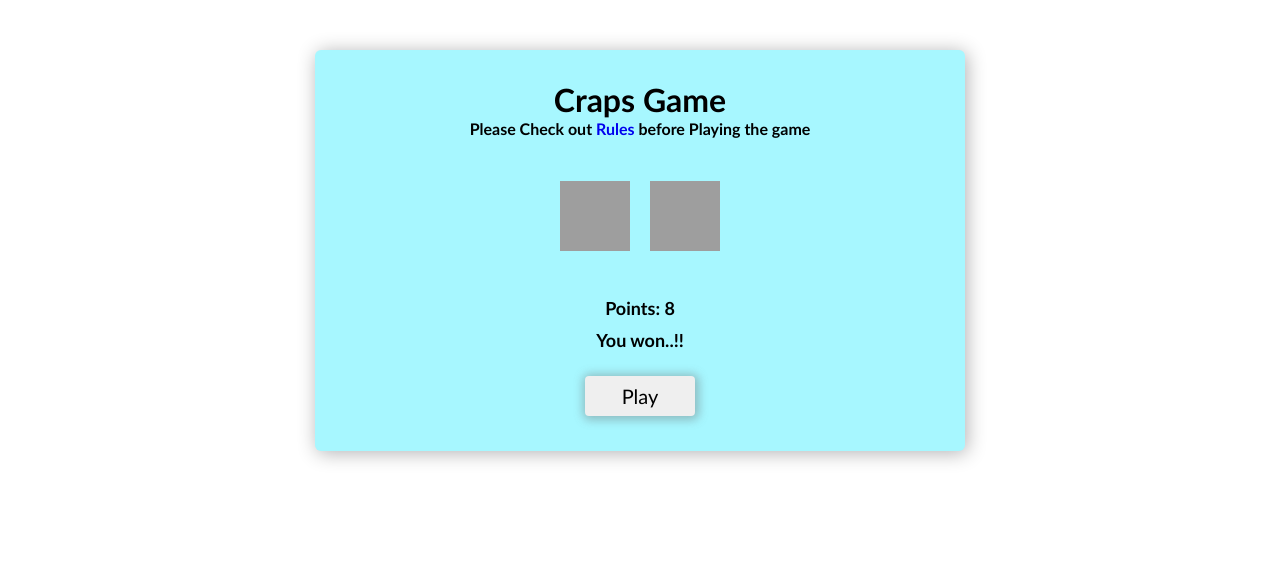
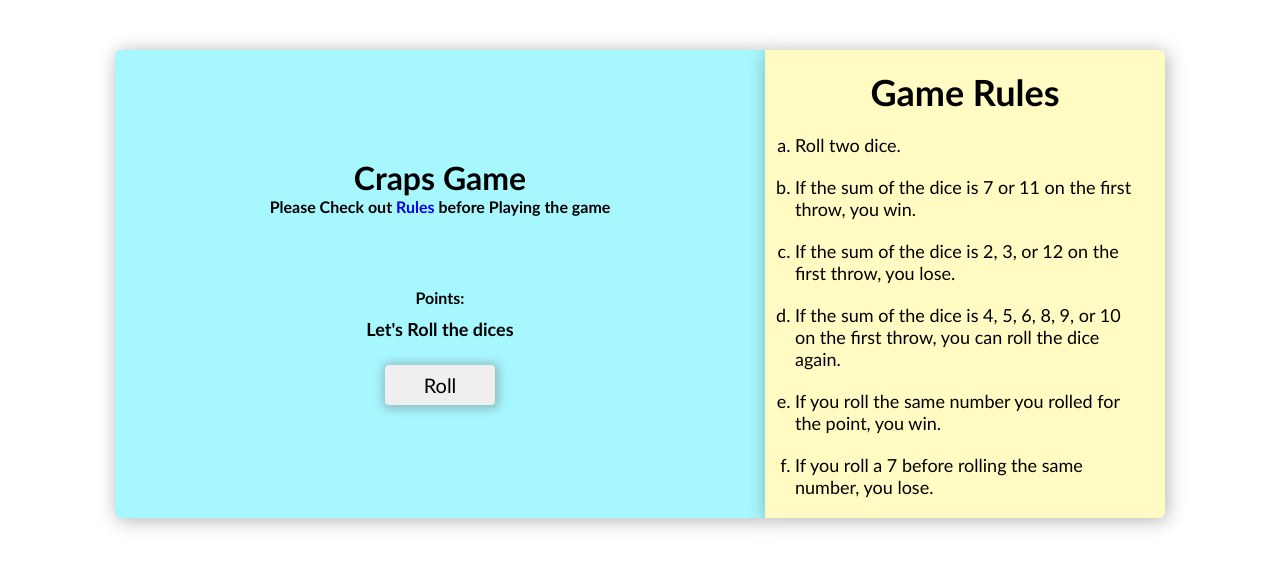
Before and after one commit to aqib-nawaz/NAVTTC-cit-web-batch-3, a PHP site: page / in a window 1280 px wide. Shown: the top 568 px of the page. Run offline with PHP 8.4, Linux system fonts and the light colour scheme; grey boxes are pictures that could not be loaded.

Commit message:
task completed

```diff
--- a/projects/3-javascript-projects/8-craps/apps.js
+++ b/projects/3-javascript-projects/8-craps/apps.js
@@ -0,0 +1,94 @@
+let dice_1_img = document.createElement('img');
+let dice_2_img = document.createElement('img');
+
+let message = document.getElementById('message');
+let points = document.getElementById('points')
+
+let dices = [1, 2, 3, 4, 5, 6];
+let rollCount = 0;
+
+
+
+
+let showDice = () => {
+
+    let _1st_dice = getRandomDice();
+    let _2nd_dice = getRandomDice();
+
+    dice_1_img.src = `./images/${_1st_dice}.png`;
+    dice_2_img.src = `./images/${_2nd_dice}.png`;
+
+
+    let dice_img_container = document.getElementById('dice-img-container');
+
+    dice_img_container.appendChild(dice_1_img);
+    dice_img_container.appendChild(dice_2_img);
+
+
+
+    if( rollCount == 0) {
+        firstRollLogic( _1st_dice, _2nd_dice )
+
+    } else {
+        secondRollLogic( _1st_dice, _2nd_dice )
+    }
+}
+
+
+
+
+let getRandomDice = () => {
+    let randIndex = Math.floor(Math.random() * 6);
+
+    return dices[randIndex];
+}
+
+
+
+
+let firstRollLogic = ( value1, value2) => {
+    let sum = value1 + value2;
+
+    if(sum == 7 || sum == 11){
+        message.textContent = "YOU WIN!!"
+        message.style.color = "green";
+        rollCount = 0;
+
+    } else if( sum == 2 || sum == 3 || sum == 12){
+        message.textContent = "YOU Lost";
+        message.style.color = "red";
+
+    } else {
+        message.textContent = `Roll again till you get same points,
+                                or If 7 you will lost`;
+        message.style.color = "blue";
+        points.textContent = sum;
+
+        rollCount++
+    }
+
+}
+
+
+
+let secondRollLogic = (value1, value2) => {
+    let sum = value1 + value2;
+
+    if( sum == points.textContent){
+        message.textContent = "Points Matched, YOU WIN!!"
+        message.style.color = "green";
+
+    } else if(sum == 7){
+        message.textContent = "It is 7, YOU LOST";
+        message.style.color = "red";
+
+    } else{
+        message.textContent = `Roll again till you get same points,
+                                or If 7 you will lost`;
+        message.style.color = "blue";
+    }
+}
+document.getElementById('play-btn').onclick = function () {
+        showDice();
+
+}
--- a/projects/3-javascript-projects/8-craps/index.html
+++ b/projects/3-javascript-projects/8-craps/index.html
@@ -1,5 +1,6 @@
 <!DOCTYPE html>
 <html lang="en">
+
 <head>
     <meta charset="UTF-8">
     <meta http-equiv="X-UA-Compatible" content="IE=edge">
@@ -7,26 +8,40 @@
     <link rel="stylesheet" href="./styles.css">
     <title>Game of Craps</title>
 </head>
+
 <body>
     <div id="container">
+        <div id="main-container">
             <div id="about">
                 <h1>Craps Game</h1>
                 <span id="hr"></span>
                 <h4>Please Check out <a href="./README.md"> Rules </a> before Playing the game</h4>
             </div>
             <div id="dice-img-container">
-            <img src="./images/dice1.png" alt="">
-            <img src="./images/dice1.png" alt="">
+
             </div>
             <div id="result">
-            <h4 id="points">Points: <span>8</span></h4>
-            <p id="message">You won..!!</p>
+                <h4>Points: <span id="points"></span></h4>
+                <p id="message">Let's Roll the dices</p>
             </div>
             <button id="play-btn">
-            Play
+                Roll
             </button>
         </div>
 
+        <div id="game-rules">
+            <h1>Game Rules</h1>
+            <ul>
+                <li>Roll two dice.</li>
+                <li>If the sum of the dice is 7 or 11 on the first throw, you win.</li>
+                <li>If the sum of the dice is 2, 3, or 12 on the first throw, you lose.</li>
+                <li>If the sum of the dice is 4, 5, 6, 8, 9, or 10 on the first throw, you can roll the dice again.</li>
+                <li>If you roll the same number you rolled for the point, you win.</li>
+                <li>If you roll a 7 before rolling the same number, you lose.</li>
+            </ul>
+        </div>
+    </div>
     <script src="./apps.js"></script>
 </body>
+
 </html>
--- a/projects/3-javascript-projects/8-craps/styles.css
+++ b/projects/3-javascript-projects/8-craps/styles.css
@@ -3,12 +3,17 @@
     padding: 0;
     box-sizing: border-box;
     text-decoration: none;
-    list-style: none;
+    list-style-type: lower-alpha;
     font-family: 'Gill Sans', 'Gill Sans MT', Calibri, 'Trebuchet MS', sans-serif;
     transition: all 0.17s ease;
+
+}
+#container{
+    width: 100%;
+    display: flex;
 }
 
-#container{
+#main-container{
     width: 650px;
     background-color: #a7f7ff;
     display: flex;
@@ -20,10 +25,29 @@
     margin: 50px auto;
     padding: 20px;
     box-shadow: 2px 2px 19px #0000094f;
-    border-radius: 6px;
+    border-radius: 6px 0px 0px 6px;
+    margin-right: 0;
 }
 
+#game-rules{
+    width: 400px;
+    background-color: #fffbc3;
+    display: flex;
+    flex-wrap: wrap;
+    font-size: 18px;
+    align-items: center;
+    justify-content: center;
+    margin: 50px auto;
+    padding: 20px;
+    box-shadow: 2px 2px 19px #0000094f;
+    border-radius: 0px 6px 6px 0px;
+    margin-left: 0px;
+}
 
+#game-rules ul li {
+    margin-left: 10px;
+    margin-top: 20px;
+}
 #about, #dice-img-container, #result, #play-btn{
     margin-bottom: 15px;
     padding: 10px;
```
Lines whose indentation alone changed are shown as unchanged.
